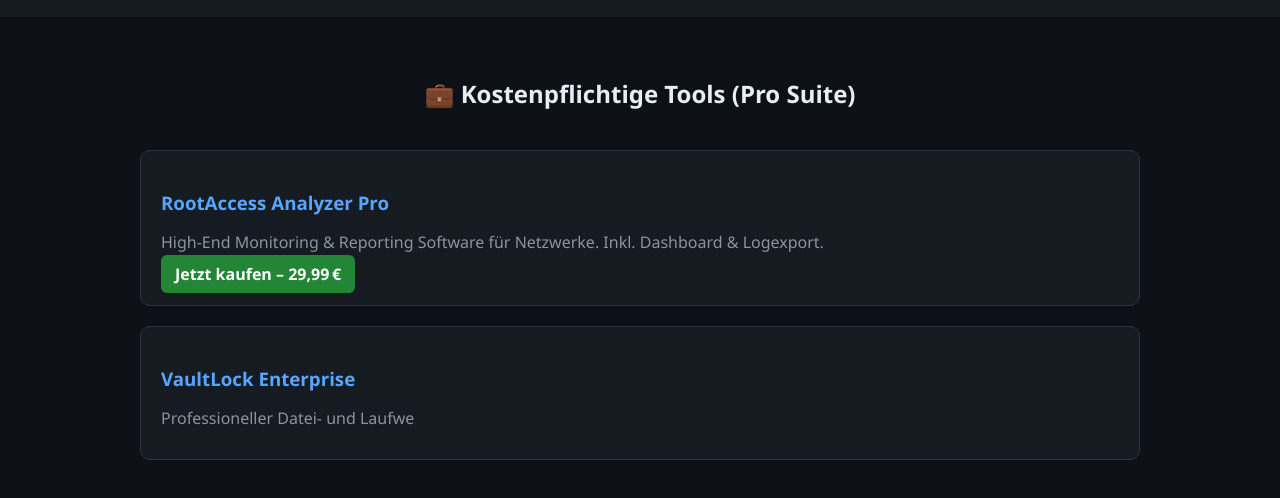
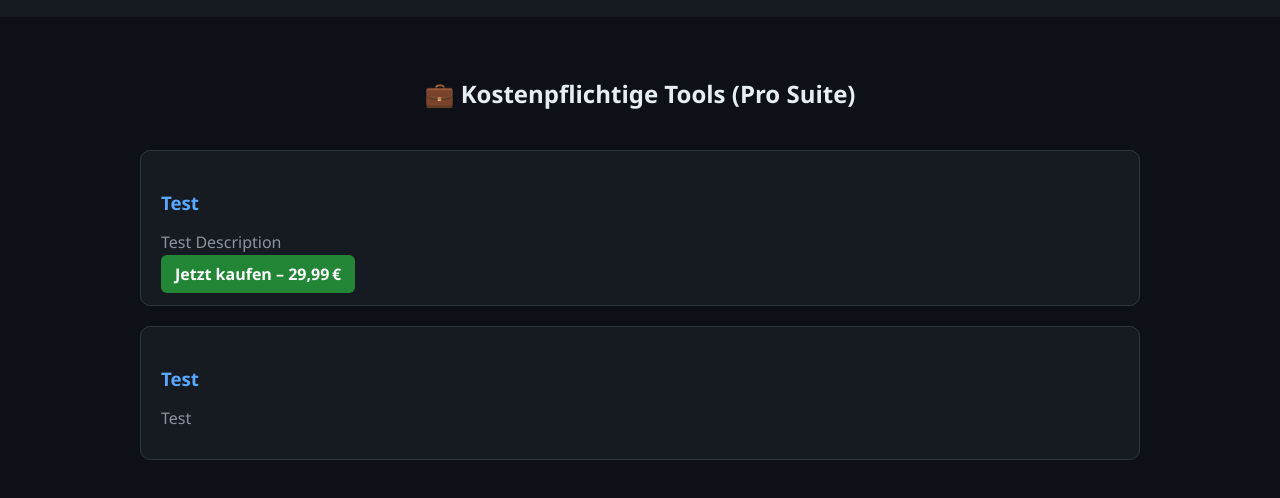
Before and after one commit to Cryanubinator/Website, a plain HTML site: page prosuite.html in a window 1280 px wide. Shown: the part 110-608 px from the top of the page. Drawn offline with Linux system fonts and the light colour scheme.

Commit message:
prosuite.html

```diff
--- a/prosuite.html
+++ b/prosuite.html
@@ -34,10 +34,10 @@
   <h2>💼 Kostenpflichtige Tools (Pro Suite)</h2>
   <div class="container">
     <div class="tool">
-      <h3>RootAccess Analyzer Pro</h3>
-      <p>High-End Monitoring & Reporting Software für Netzwerke. Inkl. Dashboard & Logexport.</p>
-      <a href="#">Jetzt kaufen – 29,99 €</a>
+      <h3>Test</h3>
+      <p>Test Description</p>
+      <a href="https://github.com/Cryanubinator">Jetzt kaufen – 29,99 €</a>
     </div>
     <div class="tool">
-      <h3>VaultLock Enterprise</h3>
-      <p>Professioneller Datei- und Laufwe
+      <h3>Test</h3>
+      <p>Test
```
